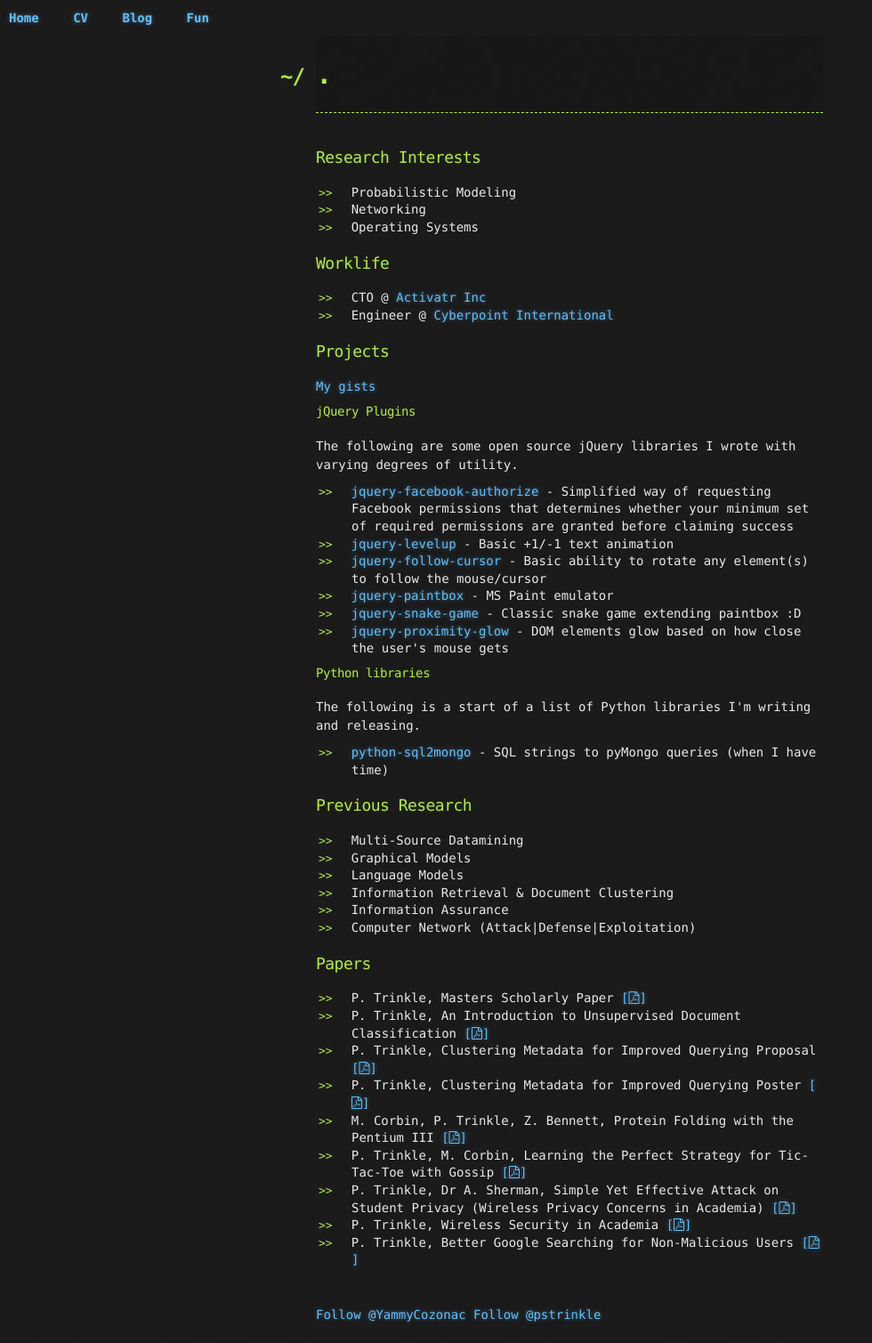
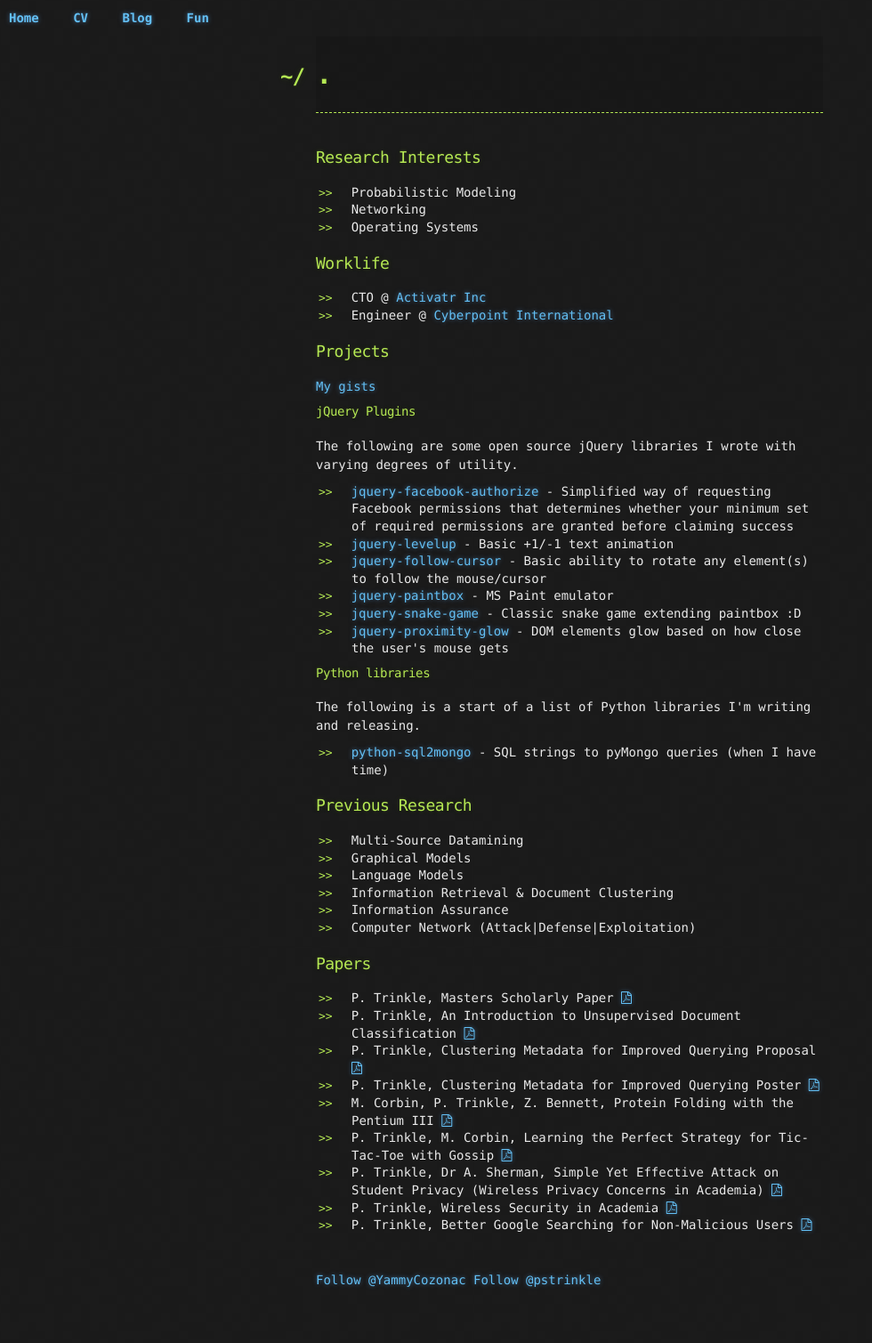
Before and after one commit to pstrinkle/pstrinkle.github.io, a Jekyll site: the page built from index.html, in a window 1280 px wide. Shown: the whole page at 89% size, without its empty margins (0-980 px from the left). Built offline with Jekyll 4.4.1, drawn with Linux system fonts in a browser that asks for light colours; nearby versions of some CDN libraries; comment, search, counter and statistics services are not loaded; after the commit the page ends 1470 px from its top, so only the background shows below that.

Commit message:
Update index.html

```diff
--- a/index.html
+++ b/index.html
@@ -58,14 +58,14 @@
 <section id='papers'>
   <h3>Papers</h3>
   <ul>
-    <li>P. Trinkle, Masters Scholarly Paper <a href="/docs/Trinkle_ScholarlyPaper.pdf" title="Trinkle - Master's Scholarly Paper" target="_blank">[<i class="fa fa-file-pdf-o" aria-hidden="true"></i>]</a></li>
-    <li>P. Trinkle, An Introduction to Unsupervised Document Classification <a href="http://userpages.umbc.edu/~tri1/docs/unsuperdocumentclass.pdf" title="An Introduction to Unsupervised Document Classification" target="_blank">[<i class="fa fa-file-pdf-o" aria-hidden="true"></i>]</a></li>
-    <li>P. Trinkle, Clustering Metadata for Improved Querying Proposal <a href="http://userpages.umbc.edu/~tri1/docs/metadataproposal.pdf" title="Clustering Metadata for Improved Querying Proposal" target="_blank">[<i class="fa fa-file-pdf-o" aria-hidden="true"></i>]</a></li>
-    <li>P. Trinkle, Clustering Metadata for Improved Querying Poster <a href="http://userpages.umbc.edu/~tri1/docs/trinkle-metadata.pdf" title="Clustering Metadata for Improved Querying Poster" target="_blank">[<i class="fa fa-file-pdf-o" aria-hidden="true"></i>]</a></li>
-    <li>M. Corbin, P. Trinkle, Z. Bennett, Protein Folding with the Pentium III <a href="http://userpages.umbc.edu/~tri1/docs/cmsc611.pdf" title="Protein Folding with the Pentium III" target="_blank">[<i class="fa fa-file-pdf-o" aria-hidden="true"></i>]</a></li>
-    <li>P. Trinkle, M. Corbin, Learning the Perfect Strategy for Tic-Tac-Toe with Gossip <a href="http://userpages.umbc.edu/~tri1/docs/tictactoe.pdf" title="Learning the Perfect Strategy for Tic-Tac-Toe with Gossip" target="_blank">[<i class="fa fa-file-pdf-o" aria-hidden="true"></i>]</a></li>
-    <li>P. Trinkle, Dr A. Sherman, Simple Yet Effective Attack on Student Privacy (Wireless Privacy Concerns in Academia) <a href="http://userpages.umbc.edu/~tri1/docs/wirelessacademiatri1.pdf" title="Simple Yet Effective Attack on Student Privacy (Wireless Privacy Concerns in Academia)" target="_blank">[<i class="fa fa-file-pdf-o" aria-hidden="true"></i>]</a></li>
-    <li>P. Trinkle, Wireless Security in Academia <a href="http://userpages.umbc.edu/~tri1/docs/wirelessacademiatechreport.pdf" title="Wireless Security in Academia" target="_blank">[<i class="fa fa-file-pdf-o" aria-hidden="true"></i>]</a></li>
-    <li>P. Trinkle, Better Google Searching for Non-Malicious Users <a href="http://userpages.umbc.edu/~tri1/docs/googleshort.pdf" title="Better Google Searching for Non-Malicious Users" target="_blank">[<i class="fa fa-file-pdf-o" aria-hidden="true"></i>]</a></li>
+    <li>P. Trinkle, Masters Scholarly Paper <a href="/docs/Trinkle_ScholarlyPaper.pdf" title="Trinkle - Master's Scholarly Paper" target="_blank"><i class="fa fa-file-pdf-o" aria-hidden="true"></i></a></li>
+    <li>P. Trinkle, An Introduction to Unsupervised Document Classification <a href="http://userpages.umbc.edu/~tri1/docs/unsuperdocumentclass.pdf" title="An Introduction to Unsupervised Document Classification" target="_blank"><i class="fa fa-file-pdf-o" aria-hidden="true"></i></a></li>
+    <li>P. Trinkle, Clustering Metadata for Improved Querying Proposal <a href="http://userpages.umbc.edu/~tri1/docs/metadataproposal.pdf" title="Clustering Metadata for Improved Querying Proposal" target="_blank"><i class="fa fa-file-pdf-o" aria-hidden="true"></i></a></li>
+    <li>P. Trinkle, Clustering Metadata for Improved Querying Poster <a href="http://userpages.umbc.edu/~tri1/docs/trinkle-metadata.pdf" title="Clustering Metadata for Improved Querying Poster" target="_blank"><i class="fa fa-file-pdf-o" aria-hidden="true"></i></a></li>
+    <li>M. Corbin, P. Trinkle, Z. Bennett, Protein Folding with the Pentium III <a href="http://userpages.umbc.edu/~tri1/docs/cmsc611.pdf" title="Protein Folding with the Pentium III" target="_blank"><i class="fa fa-file-pdf-o" aria-hidden="true"></i></a></li>
+    <li>P. Trinkle, M. Corbin, Learning the Perfect Strategy for Tic-Tac-Toe with Gossip <a href="http://userpages.umbc.edu/~tri1/docs/tictactoe.pdf" title="Learning the Perfect Strategy for Tic-Tac-Toe with Gossip" target="_blank"><i class="fa fa-file-pdf-o" aria-hidden="true"></i></a></li>
+    <li>P. Trinkle, Dr A. Sherman, Simple Yet Effective Attack on Student Privacy (Wireless Privacy Concerns in Academia) <a href="http://userpages.umbc.edu/~tri1/docs/wirelessacademiatri1.pdf" title="Simple Yet Effective Attack on Student Privacy (Wireless Privacy Concerns in Academia)" target="_blank"><i class="fa fa-file-pdf-o" aria-hidden="true"></i></a></li>
+    <li>P. Trinkle, Wireless Security in Academia <a href="http://userpages.umbc.edu/~tri1/docs/wirelessacademiatechreport.pdf" title="Wireless Security in Academia" target="_blank"><i class="fa fa-file-pdf-o" aria-hidden="true"></i></a></li>
+    <li>P. Trinkle, Better Google Searching for Non-Malicious Users <a href="http://userpages.umbc.edu/~tri1/docs/googleshort.pdf" title="Better Google Searching for Non-Malicious Users" target="_blank"><i class="fa fa-file-pdf-o" aria-hidden="true"></i></a></li>
   </ul>
 </section>
```
